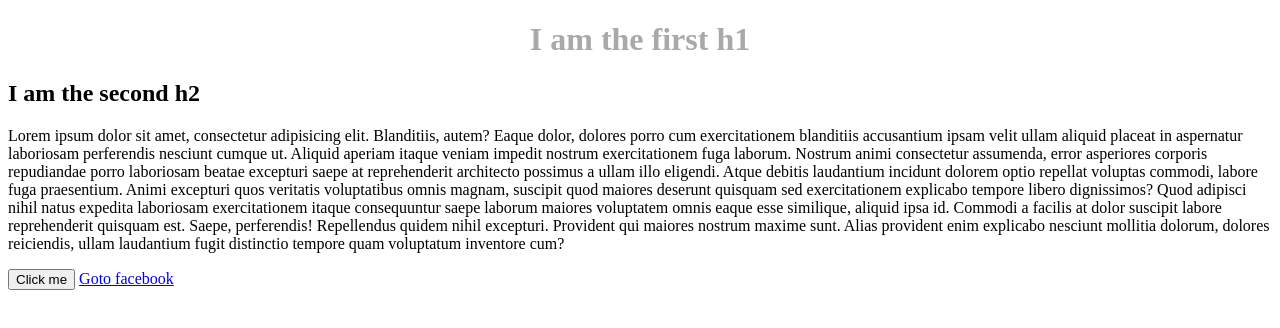
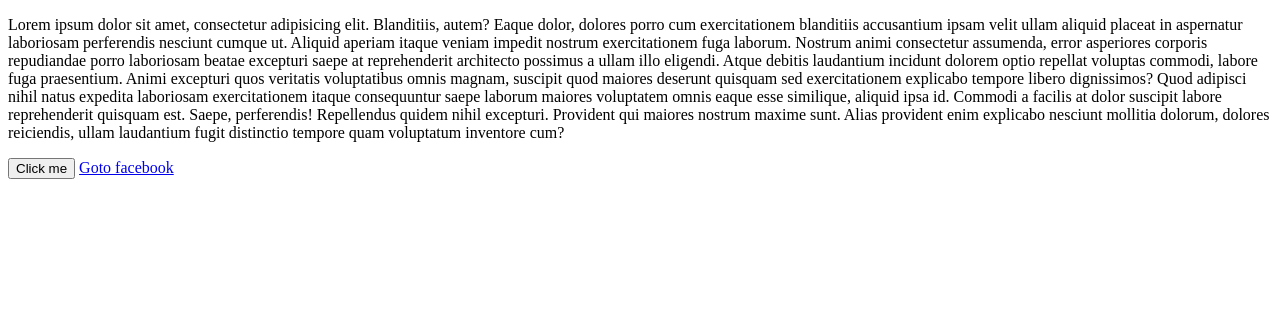
Before and after one commit to offanish/test-repo, a plain HTML site: page index.html in a window 1280 px wide. Drawn offline with Linux system fonts and the light colour scheme; a script that the page names is missing.

Commit message:
removed h1 and h2

```diff
--- a/index.html
+++ b/index.html
@@ -8,8 +8,6 @@
     <title>Git</title>
 </head>
 <body>
-    <h1>I am the first h1</h1>
-    <h2>I am the second h2</h2>
     <p>Lorem ipsum dolor sit amet, consectetur adipisicing elit. Blanditiis, autem? Eaque dolor, dolores porro cum exercitationem blanditiis accusantium ipsam velit ullam aliquid placeat in aspernatur laboriosam perferendis nesciunt cumque ut.
     Aliquid aperiam itaque veniam impedit nostrum exercitationem fuga laborum. Nostrum animi consectetur assumenda, error asperiores corporis repudiandae porro laboriosam beatae excepturi saepe at reprehenderit architecto possimus a ullam illo eligendi.
     Atque debitis laudantium incidunt dolorem optio repellat voluptas commodi, labore fuga praesentium. Animi excepturi quos veritatis voluptatibus omnis magnam, suscipit quod maiores deserunt quisquam sed exercitationem explicabo tempore libero dignissimos?
```
